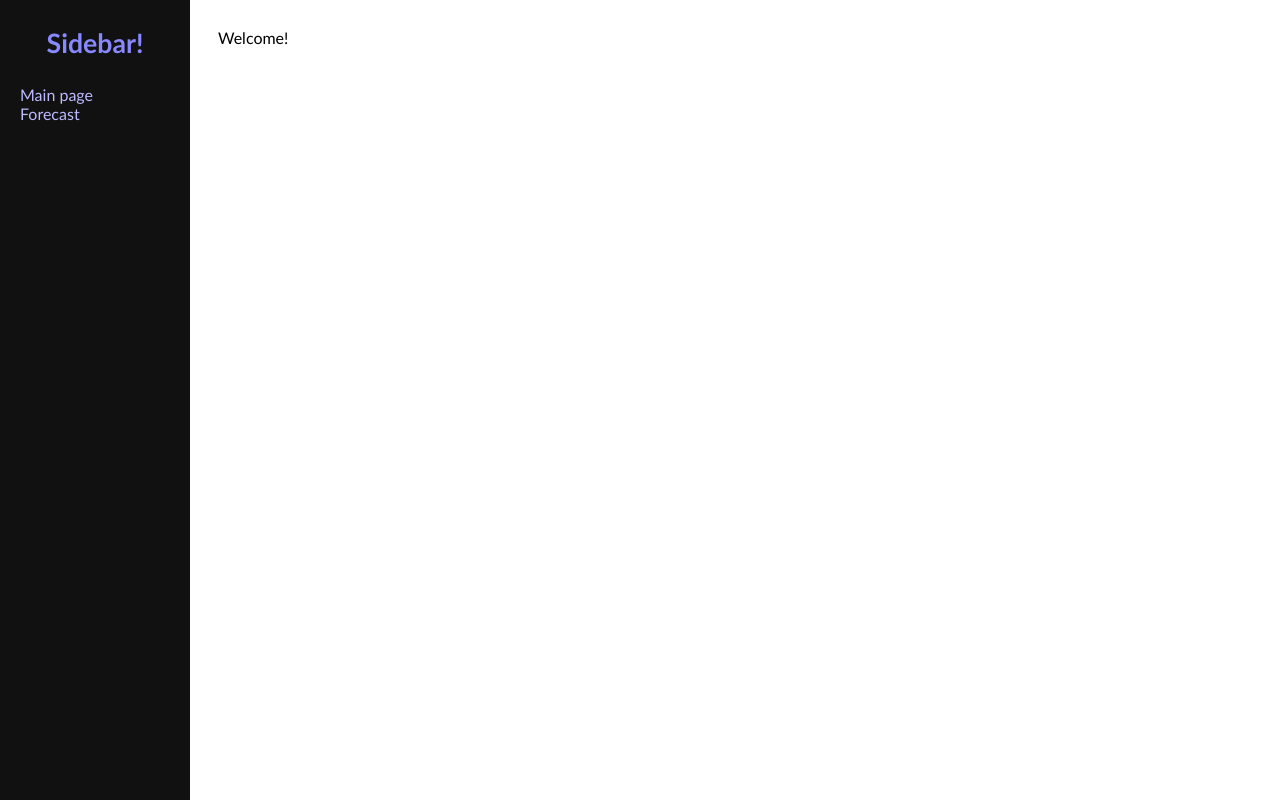
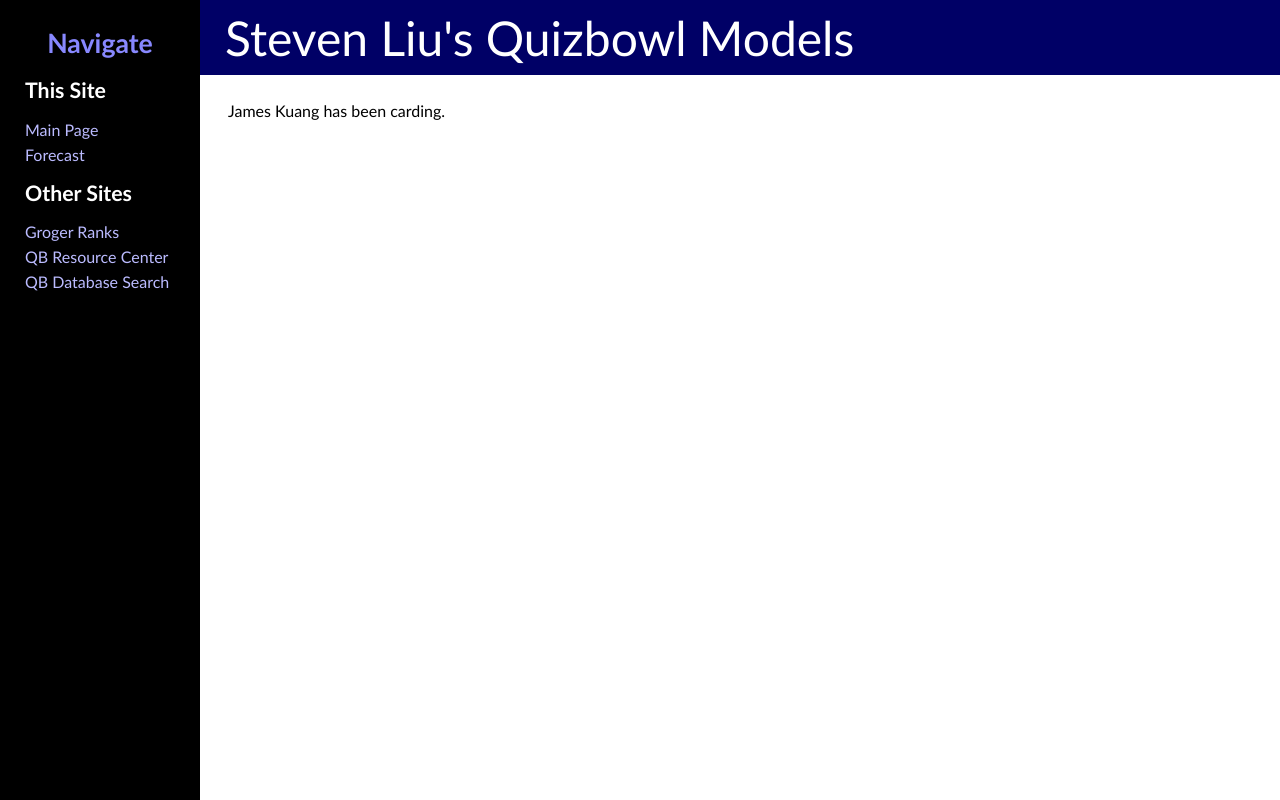
Before and after one commit to SirMrGuy/qbmodel, a plain HTML site: page docs/index.html in a window 1280 px wide. Drawn offline with Linux system fonts and the light colour scheme.

Commit message:
More website stuff
Links, formatting, and the best content the world has ever seen

```diff
--- a/docs/index.html
+++ b/docs/index.html
@@ -1,17 +1,27 @@
 <!DOCTYPE html>
 <html>
 <head>
-	<title>Quizbowl Model</title>
+	<title>Steven Liu's Quizbowl Models</title>
 	<link type="text/css" rel="stylesheet" href="styles.css">
 </head>
 <body>
 	<div class="sidebar">
-		<p style="font-size:20pt; text-align: center"><b>Sidebar!</b></p>
-		<a href="index.html">Main page</a>
+		<p style="font-size:20pt; text-align: center"><b>Navigate</b></p>
+
+		<p class="sidebar-header"><b>This Site</b></p>
+		<a href="index.html">Main Page</a>
 		<a href="forecast.html">Forecast</a>
+
+		<p class="sidebar-header"><b>Other Sites</b></p>
+		<a href="https://grogerranks.wordpress.com/">Groger Ranks</a>
+		<a href="http://www.hsquizbowl.org/db/">QB Resource Center</a>
+		<a href="http://hdwhite.org/qb/stats/">QB Database Search</a>
+	</div>
+	<div class="topbar">
+		Steven Liu's Quizbowl Models
 	</div>
 	<div class="content">
-		Welcome!
+		<p>James Kuang has been carding.</p>
 	</div>
 </body>
 </html>
--- a/docs/styles.css
+++ b/docs/styles.css
@@ -1,18 +1,37 @@
 * {
 	font-family: "Trebuchet MS";
+}
+
+.topbar {
+	height: 75px;
+	width: 100%;
+	position: fixed;
+	z-index: 1;
+	background-color: #006;
+    top: 0px;
+    left: 200px;
+    padding: 0px 25px;
+    line-height: 75px;
+    font-size: 36pt;
+    color: #fff;
 }
 
 .sidebar {
     height: 100%;
     width: 150px;
     position: fixed;
-    z-index: 1;
+    z-index: 2;
     top: 0;
     left: 0;
-    background-color: #111;
-    overflow-x: hidden;
-    padding: 0px 20px;
+    background-color: #000;
+    padding: 0px 25px;
     color: #8888ff;
+}
+
+.sidebar-header {
+	font-size: 16pt;
+    color: #ffffff;
+    line-height: 10px;
 }
 
 .sidebar a {
@@ -20,6 +39,7 @@
 	color: #bbbbff;
 	display: block;
 	text-decoration: none;
+	line-height: 25px;
 }
 
 .sidebar a:hover {
@@ -32,6 +52,7 @@
 }
 
 .content {
-	margin-left: 190px;
-	padding: 20px 20px;
+	margin-left: 200px;
+	margin-top: 75px;
+	padding: 10px 20px;
 }
```
Also changed, not shown: docs/forecast.html (+14 -4 lines).
